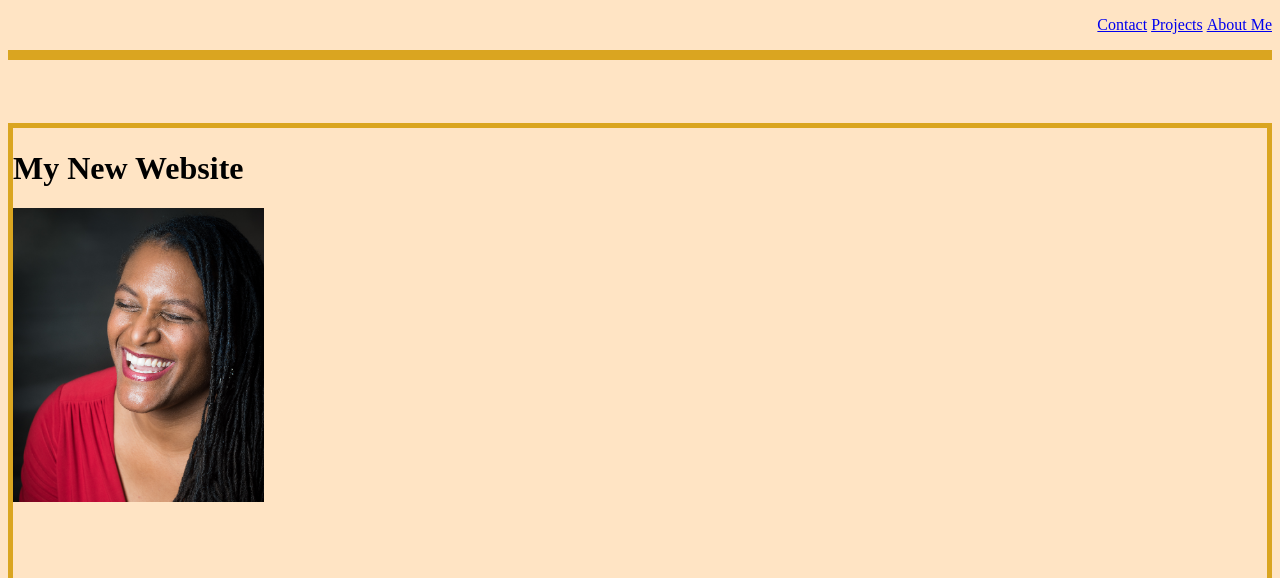
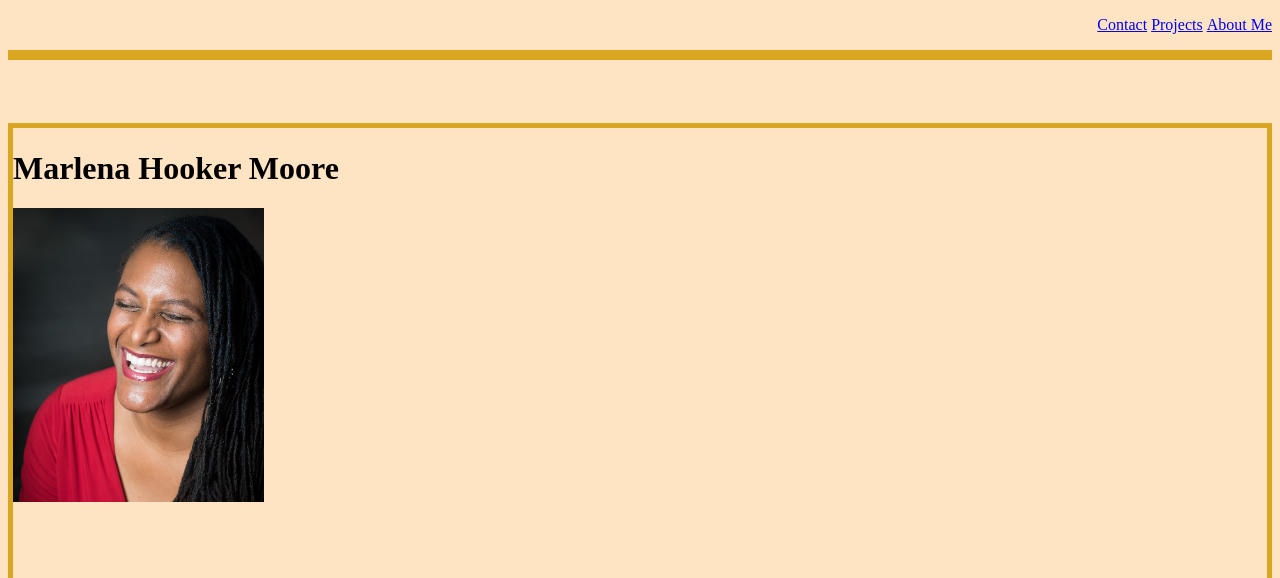
Before and after one commit to Ms-Marlena/Bootcamp-Challenge-2, a plain HTML site: page index.html in a window 1280 px wide. Shown: the top 578 px of the page. Drawn offline with Linux system fonts and the light colour scheme.

Commit message:
Add files via upload
updated name

```diff
--- a/index.html
+++ b/index.html
@@ -19,7 +19,7 @@
     </header>
 
     <main>
-      <h1>My New Website</h1>
+      <h1>Marlena Hooker Moore</h1>
       <img src="./assets/small-laughing-pic.png" alt="headshot of Marlena Hooker Moore" width= 20%>
 
 
```
